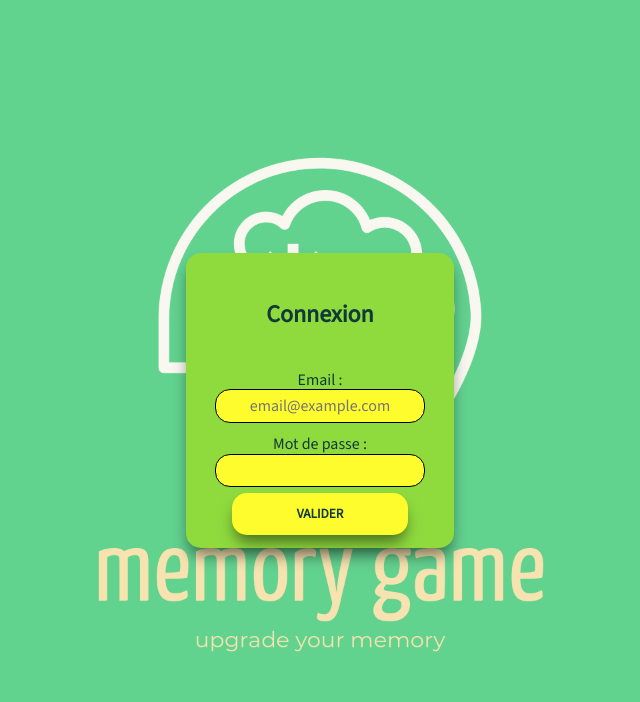
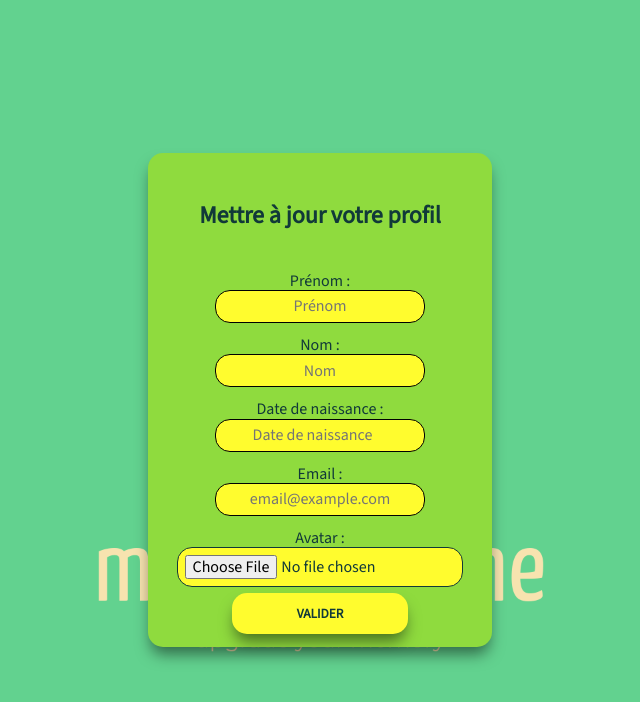
Before and after one commit to houseOftaz/memory_final, a React (Vite) app in the folder client-side/: page /profile in a window 1280 px wide. Shown: the top 702 px of the page, without its empty margins (320-960 px from the left). Built offline with nearby package versions, Linux system fonts and the light colour scheme; no server answers.

Commit message:
meet my beaytifull profile page, wait for db connexion ;)

```diff
--- a/client-side/src/context/SessionContextProvider.jsx
+++ b/client-side/src/context/SessionContextProvider.jsx
@@ -22,7 +22,7 @@ const SessionContextProvider = ({ children }) => {
         {
           method: "GET",
           headers: {
-            "Content-Type": "application/json",
+            Accept: "application/json",
           },
           credentials: "include",
         }
--- a/client-side/src/pages/users/LoginPage.jsx
+++ b/client-side/src/pages/users/LoginPage.jsx
@@ -1,7 +1,11 @@
 import { useState } from "react";
 import LinkButton from "../../components/buttons/LinkButton";
+import { SessionContext } from "../../context/SessionContextProvider";
+import { useContext } from "react";
 
 function LoginPage() {
+  const { setSession } = useContext(SessionContext);
+
   const [formData, setFormData] = useState({
     email: "",
     password: "",
@@ -13,23 +17,22 @@ function LoginPage() {
   const handleChange = (e) => {
     const { name, value } = e.target;
     setFormData({
-      ...formData,
+      ...formData, // met a jour le formData avec les valeurs du champs
       [name]: value,
     });
   };
 
   const handleSubmit = async (e) => {
     e.preventDefault();
-    // NEW INFO HERE warning
     const response = await fetch(
       `${import.meta.env.VITE_BASE_URL_BACKEND}/server-side/auth/login`,
       {
         method: "POST",
         headers: {
-          "Content-Type": "application/json",
+          "Content-Type": "application/json", // previens l'envoi de json avec le headers      body: JSON.stringify(formDat
         },
-        body: JSON.stringify(formData),
-        crendentials: "include",
+        body: JSON.stringify(formData), // convertit le formData en json
+        credentials: "include",
       }
     );
     if (!response.ok) {
@@ -38,6 +41,7 @@ function LoginPage() {
     }
     const data = await response.json();
     setSuccessMessage(data.message); // router.push("/home")
+    setSession({ user: data.user });
   };
 
   return (
@@ -52,15 +56,27 @@ function LoginPage() {
             name="email"
             id="email"
             placeholder="email@example.com"
-            autoComplete="email@example.com"
             onChange={handleChange}
           />
         </label>
 
-        <LinkButton linkTo={"/"} label={"Valider"} onClick={handleSubmit} />
+        <label className="register-form-group" htmlFor="email">
+          Mot de passe :
+          <input
+            type="password"
+            value={formData.password}
+            name="password"
+            id="password"
+            placeholder="mot de passe"
+            onChange={handleChange}
+          />
+        </label>
 
-        {error && <p>{error}</p>}
-        {sucessMessage && <p>{sucessMessage}</p>}
+        <LinkButton
+          linkTo={"/"}
+          label={"Valider"}
+          onClickUserAction={handleSubmit}
+        />
       </form>
     </div>
   );
--- a/client-side/src/pages/users/ProfilPage.jsx
+++ b/client-side/src/pages/users/ProfilPage.jsx
@@ -1,54 +1,108 @@
-import { useState, useEffect, useContext } from "react";
+import { useState, useContext } from "react";
 import LinkButton from "../../components/buttons/LinkButton";
 import { SessionContext } from "../../context/SessionContextProvider";
 
 function ProfilPage() {
-  // ajout session context + patch pour update profil
   const { session } = useContext(SessionContext);
   const [profilData, setProfilData] = useState({
-    firstname: "",
-    lastname: "",
-    email: "",
+    avatar: null,
+    firstname: session?.firstname || "",
+    lastname: session?.lastname || "",
+    email: session?.email || "",
     password: "",
   });
 
-  useEffect(() => {
-    const fetchData = async () => {
-      const response = await fetch(
-        `${import.meta.env.VITE_BASE_URL_BACKEND}/server-side/auth/me`,
-        {
-          method: "GET",
-          headers: {
-            "Content-Type": "application/json",
-          },
-        }
-      );
-      if (response.ok) {
-        const data = await response.json();
-        setProfilData(data);
-      } else {
-        throw new Error("Problème de connexion");
-      }
-    };
-    fetchData();
-  }, []);
+  const [error, setError] = useState(null);
+  const [successMessage, setSuccessMessage] = useState(null);
 
   const handleChange = (e) => {
-    const { name, value } = e.target;
+    const { name, value, files } = e.target;
     setProfilData({
       ...profilData,
-      [name]: value,
+      [name]: files ? files[0] : value,
     });
   };
 
   const handleSubmit = async (e) => {
     e.preventDefault();
+    try {
+      const formData = new FormData();
+      console.log(formData);
+      formData.append("avatar", profilData.avatar);
+      formData.append("firstname", profilData.firstname);
+      formData.append("lastname", profilData.lastname);
+      formData.append("email", profilData.email);
+      formData.append("password", profilData.password);
+
+      const response = await fetch(
+        `${import.meta.env.VITE_BASE_URL_BACKEND}/server-side/auth/update`,
+        {
+          method: "POST",
+          body: formData,
+          credentials: "include",
+        }
+      );
+
+      if (!response.ok) {
+        const errorData = await response.json();
+        setError(errorData || "Problème lors de la mise à jour");
+        return;
+      }
+
+      const data = await response.json();
+      setSuccessMessage(data.message);
+      setSession(data.user);
+    } catch (error) {
+      setError("Problème de connexion");
+    }
   };
 
   return (
     <div className="form-container">
-      <h2>Connexion</h2>
+      <h2>Mettre à jour votre profil</h2>
       <form onSubmit={handleSubmit}>
+        <label className="register-form-group" htmlFor="firstname">
+          Prénom :
+          <input
+            type="text"
+            value={profilData.firstname}
+            name="firstname"
+            id="firstname"
+            placeholder="Prénom"
+            autoComplete="firstname"
+            onChange={handleChange}
+            required
+          />
+        </label>
+
+        <label className="register-form-group" htmlFor="lastname">
+          Nom :
+          <input
+            type="text"
+            value={profilData.lastname}
+            name="lastname"
+            id="lastname"
+            placeholder="Nom"
+            autoComplete="lastname"
+            onChange={handleChange}
+            required
+          />
+        </label>
+
+        <label className="register-form-group" htmlFor="birthdate">
+          Date de naissance :
+          <input
+            type="number"
+            value={profilData.birthdate}
+            name="birthdate"
+            id="birthdate"
+            placeholder="Date de naissance"
+            autoComplete="birthdate"
+            onChange={handleChange}
+            required
+          />
+        </label>
+
         <label className="register-form-group" htmlFor="email">
           Email :
           <input
@@ -59,23 +113,31 @@ function ProfilPage() {
             placeholder="email@example.com"
             autoComplete="email@example.com"
             onChange={handleChange}
+            required
           />
         </label>
 
         <label className="register-form-group" htmlFor="password">
-          Mot de passe :
+          Avatar :
           <input
-            type="password"
-            value={profilData.password}
-            name="password"
-            id="password"
-            autoComplete="new-password"
+            type="file"
+            name="avatar"
+            id="avatar"
             onChange={handleChange}
+            accept="image/*"
           />
         </label>
 
         <LinkButton linkTo={"/"} label={"Valider"} onClick={handleSubmit} />
       </form>
+
+      {error && <p>{error}</p>}
+      {successMessage && <p>{successMessage}</p>}
+      {session && (
+        <p>
+          Vous êtes connecté en tant que {session.firstname} {session.lastname}
+        </p>
+      )}
     </div>
   );
 }
--- a/client-side/src/pages/users/RegisterPage.jsx
+++ b/client-side/src/pages/users/RegisterPage.jsx
@@ -58,8 +58,6 @@ const Register = () => {
       <h2>Inscription</h2>
 
       <form>
-        {" "}
-        {/* ohtmlFor ===label arround */}
         <label className="register-form-group" htmlFor="firstname">
           Prénom :
           <input
```
Also changed, not shown: 2 other files (tests, documents, lock files or other folders).
